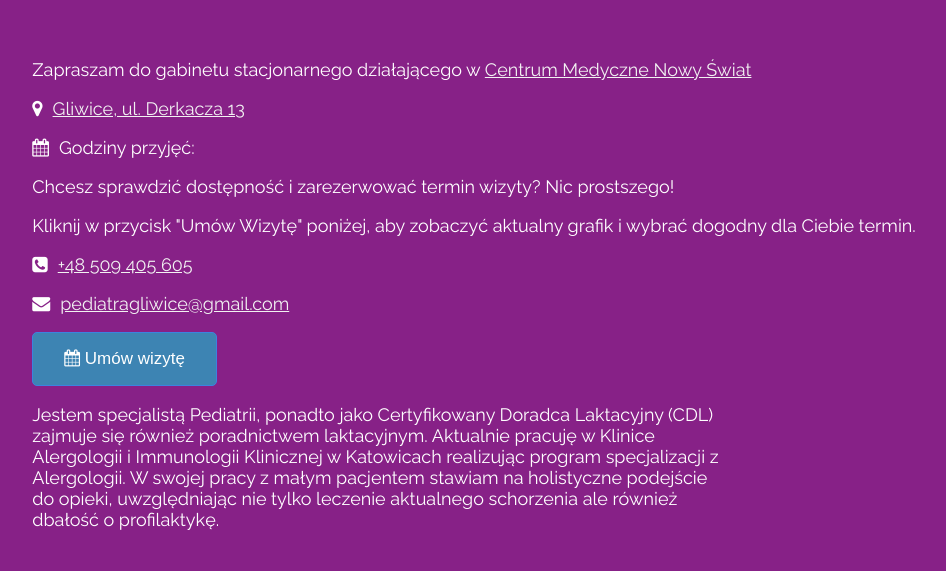
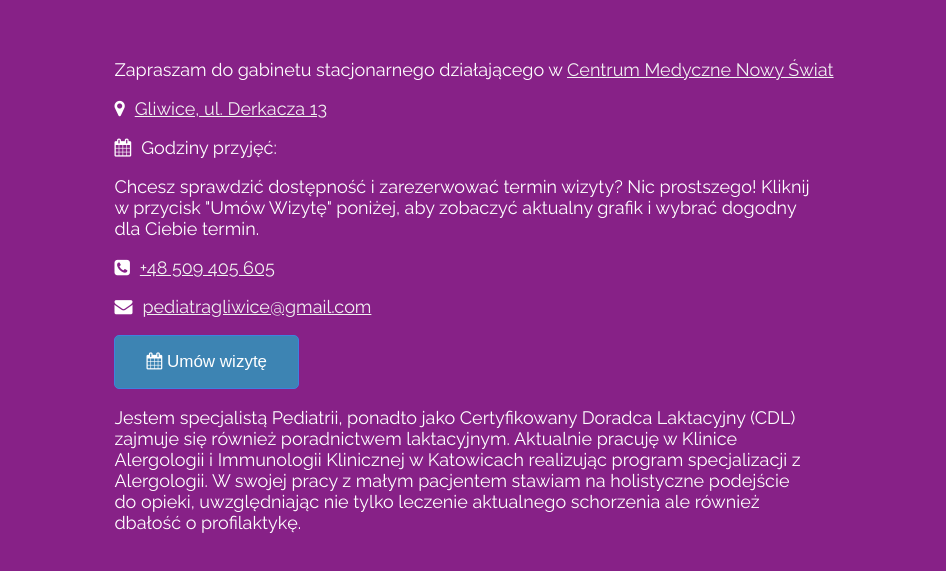
Before and after one commit to pediatragliwice/pediatragliwice.github.io, a plain HTML site: page index.html in a window 1280 px wide. Shown: the part 349-920 px from the top of the page, without its empty margins (166-1112 px from the left). Drawn offline with Linux system fonts and the light colour scheme.

Commit message:
Update index.html

```diff
--- a/index.html
+++ b/index.html
@@ -69,11 +69,8 @@
             <p>Zapraszam do gabinetu stacjonarnego działającego w <a class="umami--click--nowyswiat-link" href="https://cmnowyswiat.pl/">Centrum Medyczne Nowy Świat</a></p>
             <p><i class="fa fa-map-marker space" aria-hidden="true"></i><a class="umami--click--addres-link" href="https://www.google.com/maps/dir//dr+n.+med.+Katarzyna+Kowol-Trela+Derkacza+13+44-100+Gliwice/@50.282334,18.6559288,13z/data=!4m8!4m7!1m0!1m5!1m1!1s0x471130ff481a6cad:0xb9ed5f6cf7e80107!2m2!1d18.6559288!2d50.282334">Gliwice, ul. Derkacza 13</a></p>
             <p><i class="fa fa-calendar space" aria-hidden="true"></i><span>Godziny przyjęć:</span></p>
-            <p>
-                Chcesz sprawdzić dostępność i zarezerwować termin wizyty? Nic prostszego!
-	    </p>
-	    <p>
-		Kliknij w przycisk "Umów Wizytę" poniżej, aby zobaczyć aktualny grafik i wybrać dogodny dla Ciebie termin.
+            <p style="max-width: 700px;">
+                Chcesz sprawdzić dostępność i zarezerwować termin wizyty? Nic prostszego! Kliknij w przycisk "Umów Wizytę" poniżej, aby zobaczyć aktualny grafik i wybrać dogodny dla Ciebie termin.
 	    </p>
             <p><i class="fa fa-phone-square space" aria-hidden="true"></i><a class="umami--click--tel" href="tel:+48 509 405 605">+48 509 405 605</a></p>
             <p><i class="fa fa-envelope space" aria-hidden="true"></i><a  class="umami--click--email" href="mailto:pediatragliwice@gmail.com" target=>pediatragliwice@gmail.com</a></p>
```
